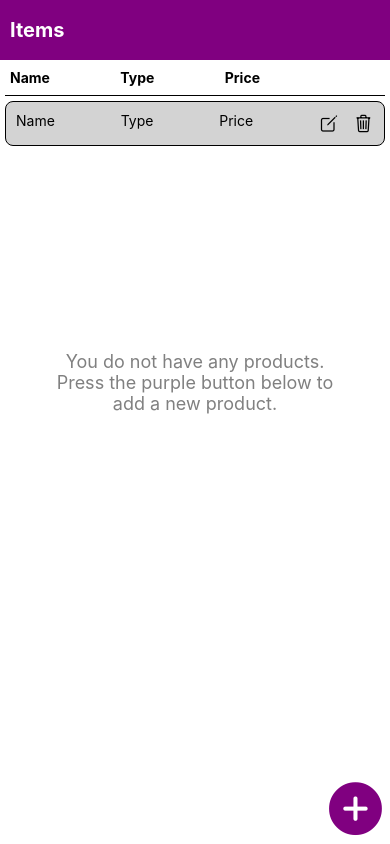
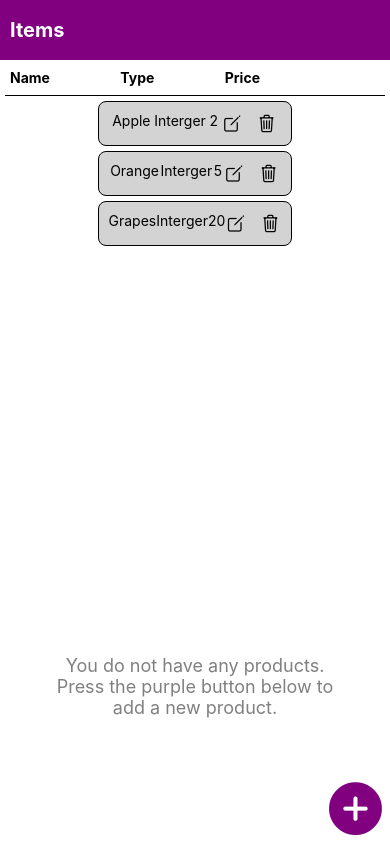
Before and after one commit to MinjaCheng/MichProductList, a React Native app: screen / in a window 390 px wide. Built offline with nearby package versions, Linux system fonts and the light colour scheme.

Commit message:
Created Compontents folder with Product file, implemented Flatlist

```diff
--- /dev/null
+++ b/source/Components/Product.tsx
@@ -0,0 +1,41 @@
+import { Ionicons } from '@expo/vector-icons'
+import React from 'react'
+import { StyleSheet, Text, View } from 'react-native'
+
+export interface IProduct {
+    name: string;
+    type: string;
+    price: number;
+}
+
+const Product: React.FC<IProduct> = (props) => {
+    return (
+        <View style={styles.productContainer}>
+                <Text >{props.name}</Text>
+                <Text>{props.type}</Text>
+                <Text>{props.price}</Text>
+            <View style={{ flexDirection: 'row' }}>
+                <Ionicons style={{ paddingRight: 15 }} name="create-outline" size={20} />
+                <Ionicons name="trash-outline" size={20} />
+            </View>
+        </View>
+    )
+}
+
+export default Product
+
+const styles = StyleSheet.create({
+    productContainer: {
+        flexDirection: 'row',
+        //alignItems: 'center',
+        width: "100%",
+        justifyContent: "space-evenly",
+        alignContent: 'flex-start',
+        padding: 10,
+        backgroundColor: 'lightgrey',
+        borderColor: 'black',
+        borderWidth: 1,
+        borderRadius: 8,
+        marginBottom: 5,
+    },
+})
--- a/source/Screens/HomeScreen.tsx
+++ b/source/Screens/HomeScreen.tsx
@@ -1,9 +1,28 @@
 import React from 'react';
-import { SafeAreaView, StyleSheet, Text, View } from 'react-native';
+import { FlatList, SafeAreaView, StyleSheet, Text, View } from 'react-native';
 import { Ionicons } from '@expo/vector-icons';
+import Product, { IProduct } from '../Components/Product';
 
 
 const HomeScreen = () => {
+    const products: IProduct[] = [
+        {
+            name: "Apple",
+            type: "Interger",
+            price: 2.00
+        },
+        {
+            name: "Orange",
+            type: "Interger",
+            price: 5.00
+        },
+        {
+            name: "Grapes",
+            type: "Interger",
+            price: 20.00
+        },
+    ];
+
     return (
         <SafeAreaView style={styles.container}>
             <View style={styles.mainTextContainer}>
@@ -22,17 +41,9 @@ const HomeScreen = () => {
                 }}
             />
             <View style={styles.listContainer}>
-
-                <View style={styles.productListRow}>
-                    <Text>Name</Text>
-                    <Text>Type</Text>
-                    <Text>Price</Text>
-                    <View style={{ flexDirection: 'row'}}>
-                        <Ionicons style={{paddingRight: 15}} name="create-outline" size={20} />
-                        <Ionicons name="trash-outline" size={20} />
-                    </View>
-
-                </View>
+                <FlatList data={products} renderItem={({ item, index }) => (
+                    <Product key={index} name={item.name} type={item.type} price={item.price} />
+                )} />
                 <Text style={styles.listTextInfo}>You do not have any products. Press the purple button below to add a new product.</Text>
             </View>
             <View style={styles.addButtonContainer}>
@@ -77,18 +88,6 @@ const styles = StyleSheet.create({
         //justifyContent: "center",
         margin: 5,
     },
-    productListRow: {
-        flexDirection: 'row',
-        width: "100%",
-        justifyContent: "space-between",
-        //alignContent: 'flex-start',
-        padding: 10,
-        backgroundColor: 'lightgrey',
-        borderColor: 'black',
-        borderWidth: 1,
-        borderRadius: 8,
-        marginBottom: 5,
-    },
     listTextInfo: {
         fontSize: 18,
         color: 'grey',
```
